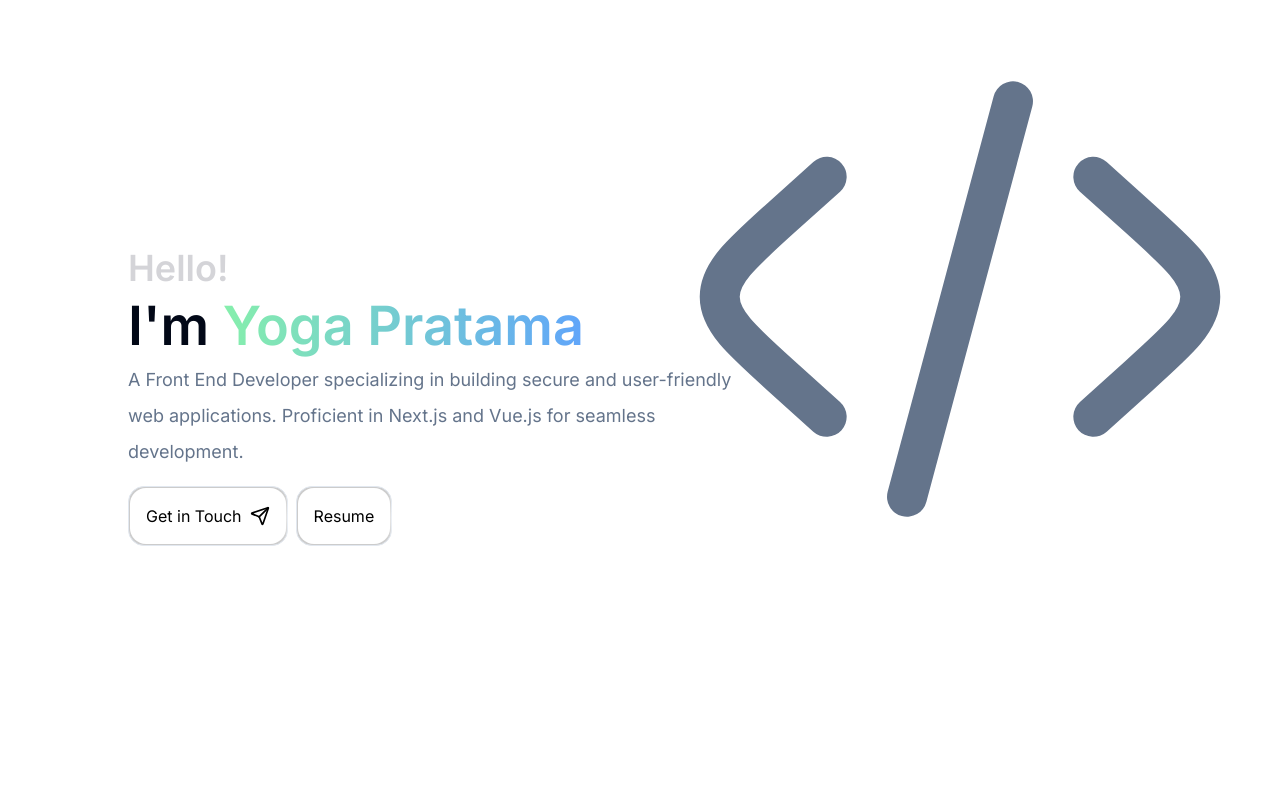
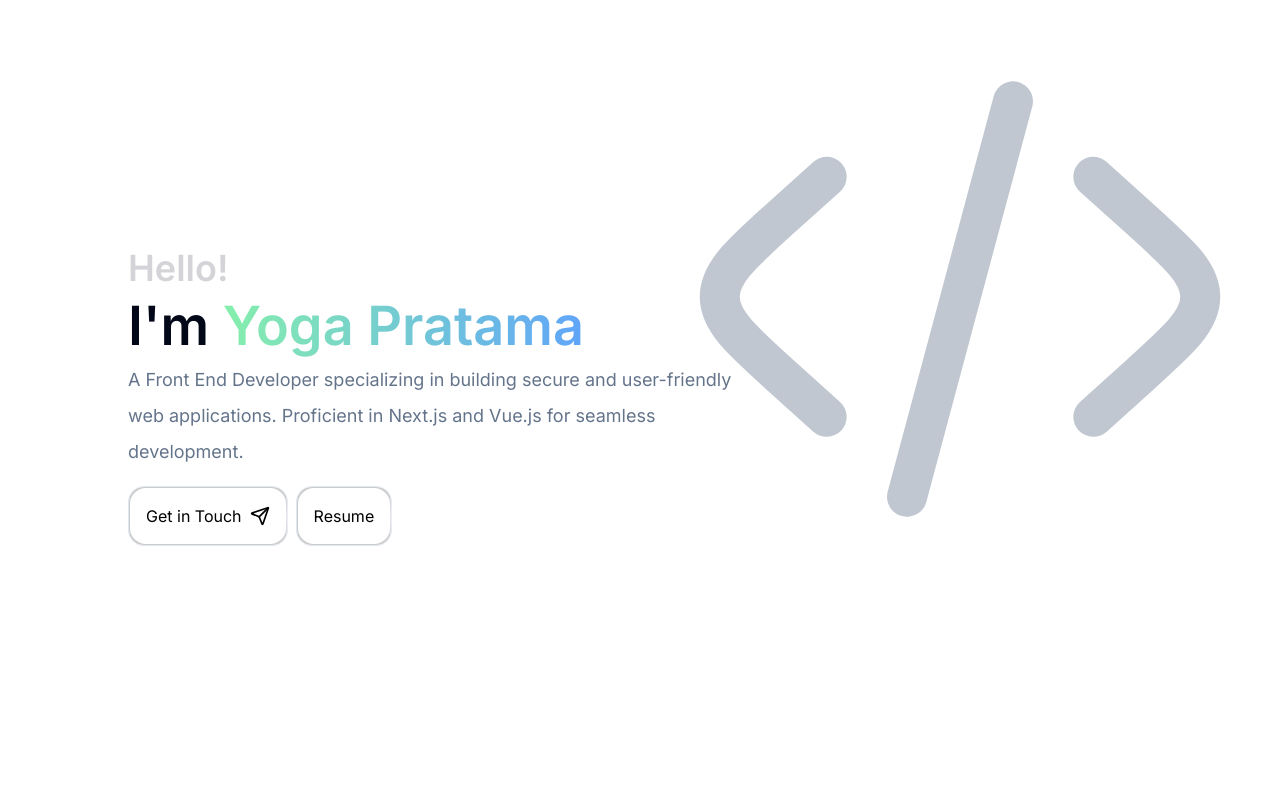
Before and after one commit to pratamayp/pratamayp.github.io, a Next.js app: page / in a window 1280 px wide. Shown: the top 800 px of the page. Built offline with nearby package versions, Linux system fonts and the light colour scheme.

Commit message:
fix: hero svg opacity

```diff
--- a/app/_components/hero.tsx
+++ b/app/_components/hero.tsx
@@ -25,7 +25,7 @@ export const Hero = () => {
             Yoga Pratama
           </span>
         </h1>
-        <div className={`${styles.subHeadText} mt-4 max-w-screen-sm`}>
+        <div className={`${styles.subHeadText} mt-4 max-w-screen-sm z-10`}>
           A Front End Developer specializing in building secure and
           user-friendly web applications. Proficient in Next.js and Vue.js for
           seamless development.
--- a/components/icons/code.tsx
+++ b/components/icons/code.tsx
@@ -5,9 +5,9 @@ import { motion } from 'framer-motion';
 export const CodeSVG = () => {
   return (
     <motion.div
-      className="absolute h-screen lg:w-1/2 -top-8 right-0 opacity-40"
+      className="absolute h-screen lg:w-1/2 -top-8 right-0"
       initial={{ x: 40, opacity: 0 }}
-      animate={{ x: 0, opacity: 1 }}
+      animate={{ x: 0, opacity: 0.4 }}
       transition={{ ease: 'easeInOut', duration: 0.6, delay: 0.6 }}
     >
       <svg viewBox="0 0 24 24" fill="none" xmlns="http://www.w3.org/2000/svg">
--- a/components/ui/card-overlay.tsx
+++ b/components/ui/card-overlay.tsx
@@ -64,7 +64,6 @@ export function CardOverlay({
           href={web_url ?? '#'}
           className="text-center pt-4 flex justify-center"
         >
-          {/* <OutlineButton /> */}
           <VisitButton />
         </Link>
       </div>
@@ -81,7 +80,13 @@ const TechstackBadge = ({ value }: { value: string }) => {
 };
 
 const VisitButton = () => {
+  const [isHovered, setIsHovered] = useState(false);
   return (
+    <div
+      onMouseEnter={() => setIsHovered(true)}
+      onMouseLeave={() => setIsHovered(false)}
+    >
+      {isHovered ? (
         <BackgroundGradient className="rounded-[22px] p-2 sm:px-4 bg-white dark:bg-black/70 grayscale hover:grayscale-0 ease duration-300">
           <div
             className={cn(
@@ -91,10 +96,27 @@ const VisitButton = () => {
             Visit
             <ChevronRight
               className={cn(
-            'size-4 transition-transform duration-500 ease-in-out motion-reduce:transform-none group-hover:animate-accordion-right'
+                'size-4 transition-transform duration-500 ease-in-out motion-reduce:transform-none',
+                isHovered && 'animate-accordion-right'
               )}
             />
           </div>
         </BackgroundGradient>
+      ) : (
+        <div
+          className={cn(
+            'flex p-[10px] items-center gap-2 text-xs transition-colors duration-300 ease-in-out font-semibold group-hover:text-zinc-100 text-zinc-300'
+          )}
+        >
+          Visit
+          <ChevronRight
+            className={cn(
+              'size-4 transition-transform duration-500 ease-in-out motion-reduce:transform-none',
+              isHovered && 'animate-accordion-right'
+            )}
+          />
+        </div>
+      )}
+    </div>
   );
 };
```
Lines whose indentation alone changed are shown as unchanged.
